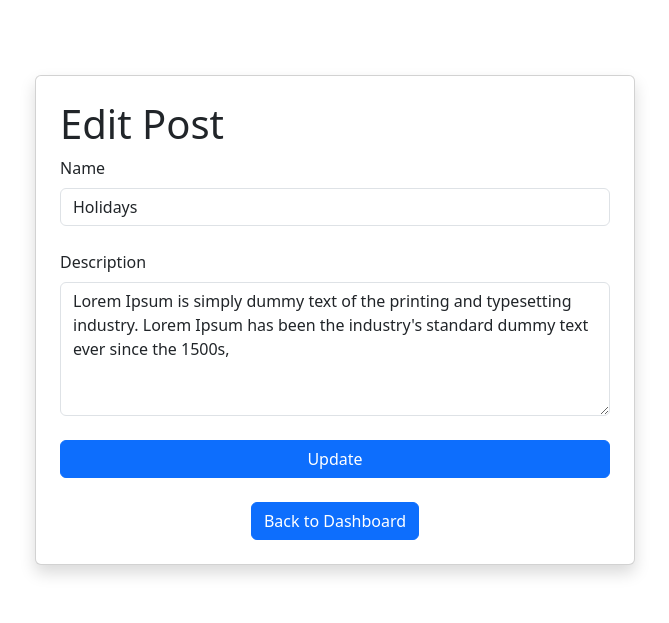
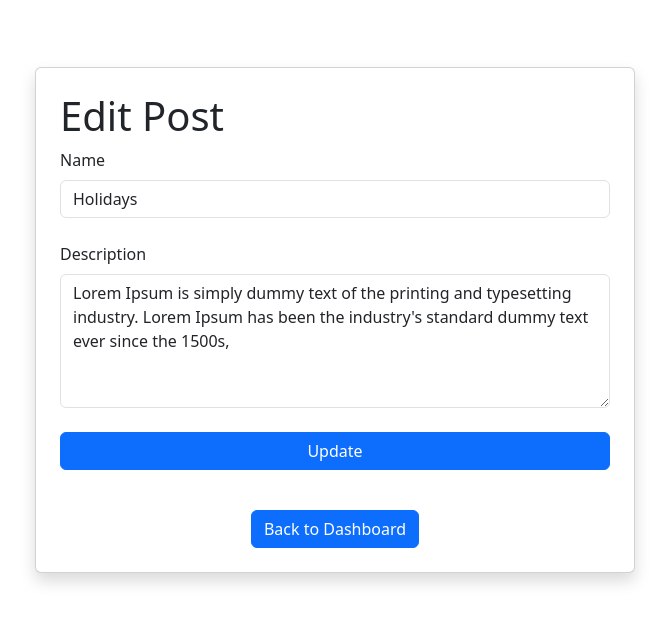
Before and after one commit to SauryaManandharSun/Blog-Flask-SQLAlchemy, a Flask app: template app/templates/edit_post.html in a window 1280 px wide. Shown: the part 72-695 px from the top of the page, without its empty margins (305-974 px from the left). Run offline with Flask 3, Linux system fonts and the light colour scheme; the template is opened without the code that fills it: values that come from a table or form of the project are taken from there, others are empty.

Commit message:
Added padding

```diff
--- a/app/templates/create_post.html
+++ b/app/templates/create_post.html
@@ -42,9 +42,7 @@
         </button>
       </div>
     </form>
-    <br />
-
-    <div class="text-center">
+    <div class="text-center mt-3">
       <a href="{{ url_for('routes.dashboard') }}" class="btn btn-primary"
         >Back to Dashboard</a
       >
--- a/app/templates/edit_post.html
+++ b/app/templates/edit_post.html
@@ -43,7 +43,7 @@
         {% if post %}Update{% else %}Create{% endif %}
       </button>
     </form>
-    <div class="text-center">
+    <div class="text-center mt-3">
       <a href="{{ url_for('routes.dashboard') }}" class="btn btn-primary"
         >Back to Dashboard</a
       >
```
